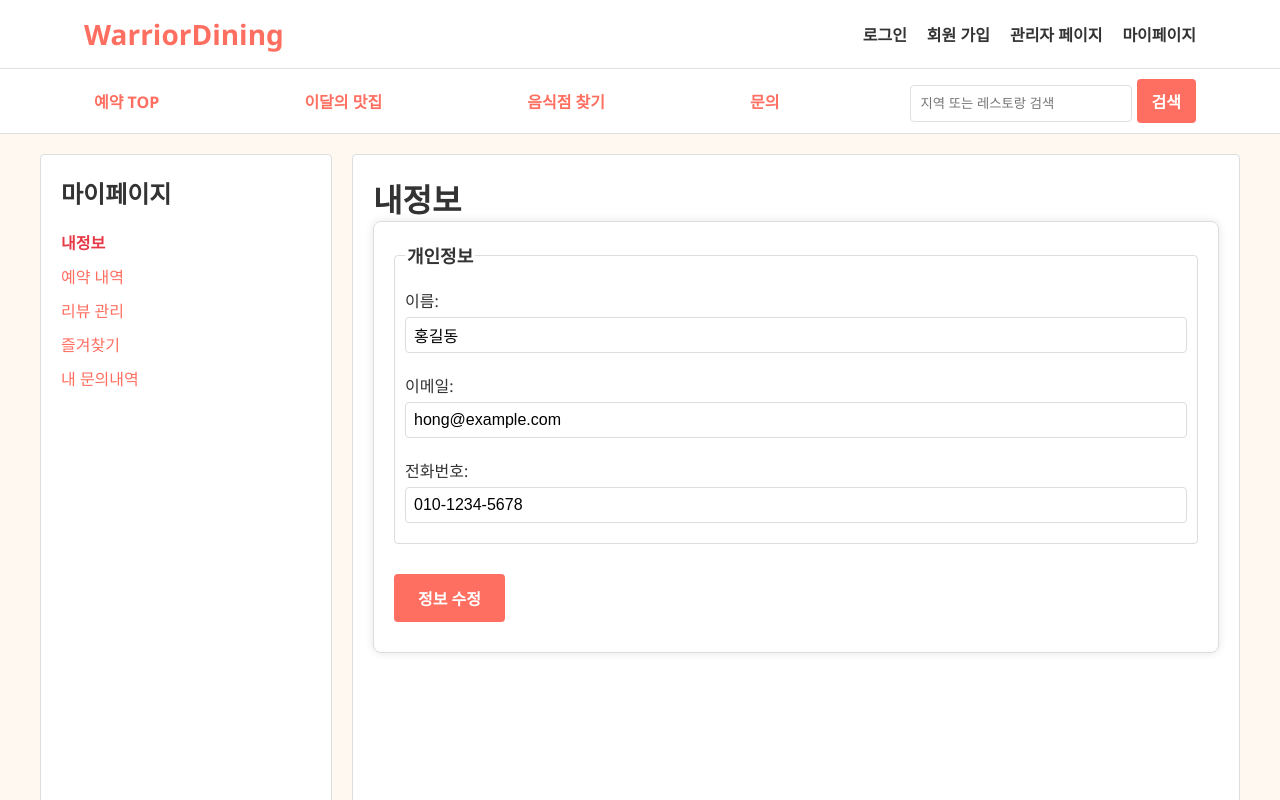
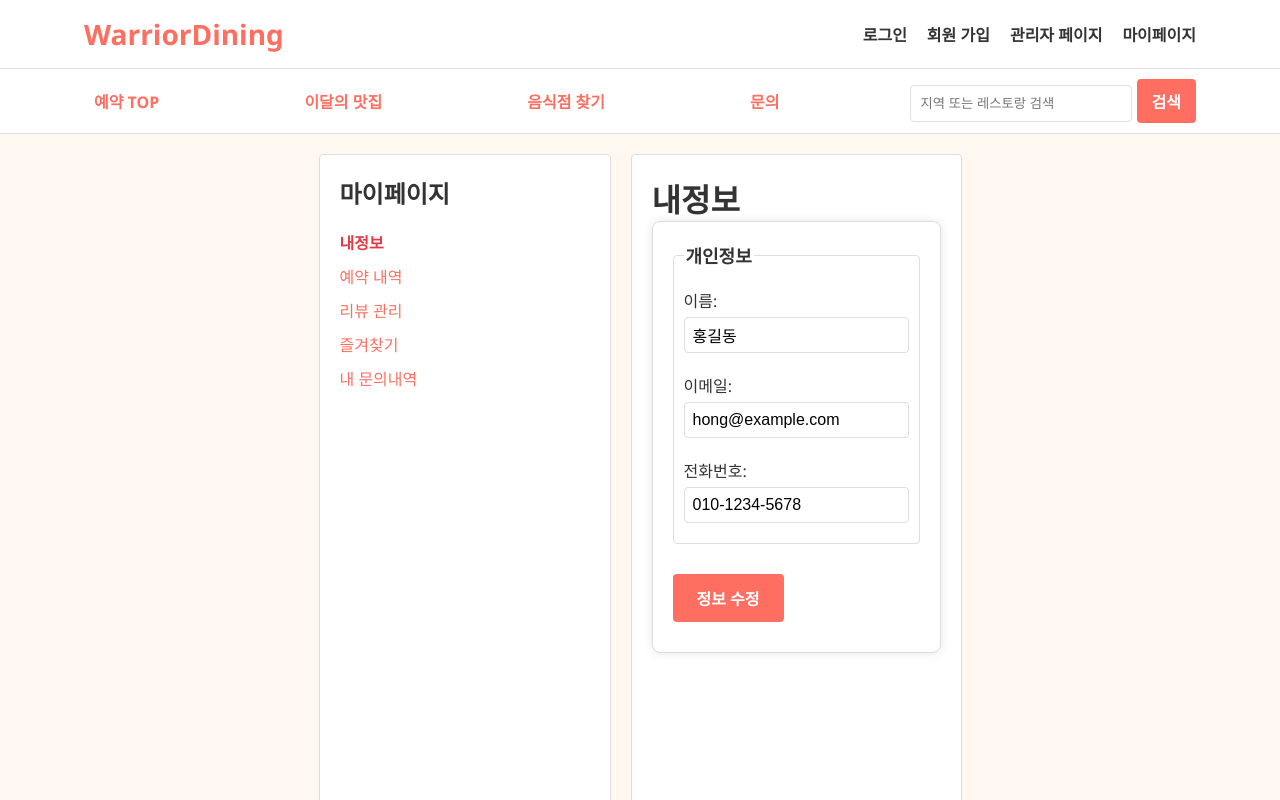
Before and after one commit to warrior-dining/warrior-dining-front, a React (Create React App) app: page /mypage in a window 1280 px wide. Shown: the top 800 px of the page. Built offline with nearby package versions, Linux system fonts and the light colour scheme.

Commit message:
[#5] default.css에 .App 스타일 추가

```diff
--- a/src/css/default.css
+++ b/src/css/default.css
@@ -13,6 +13,12 @@ body {
     background-color: #fff8f0; /* 배경색을 밝은 크림색으로 변경 */
     color: #333;
 
+}
+
+.App {
+    display: flex;
+    flex-direction: column;
+    min-height: 100vh;
 }
 
 footer {
```
